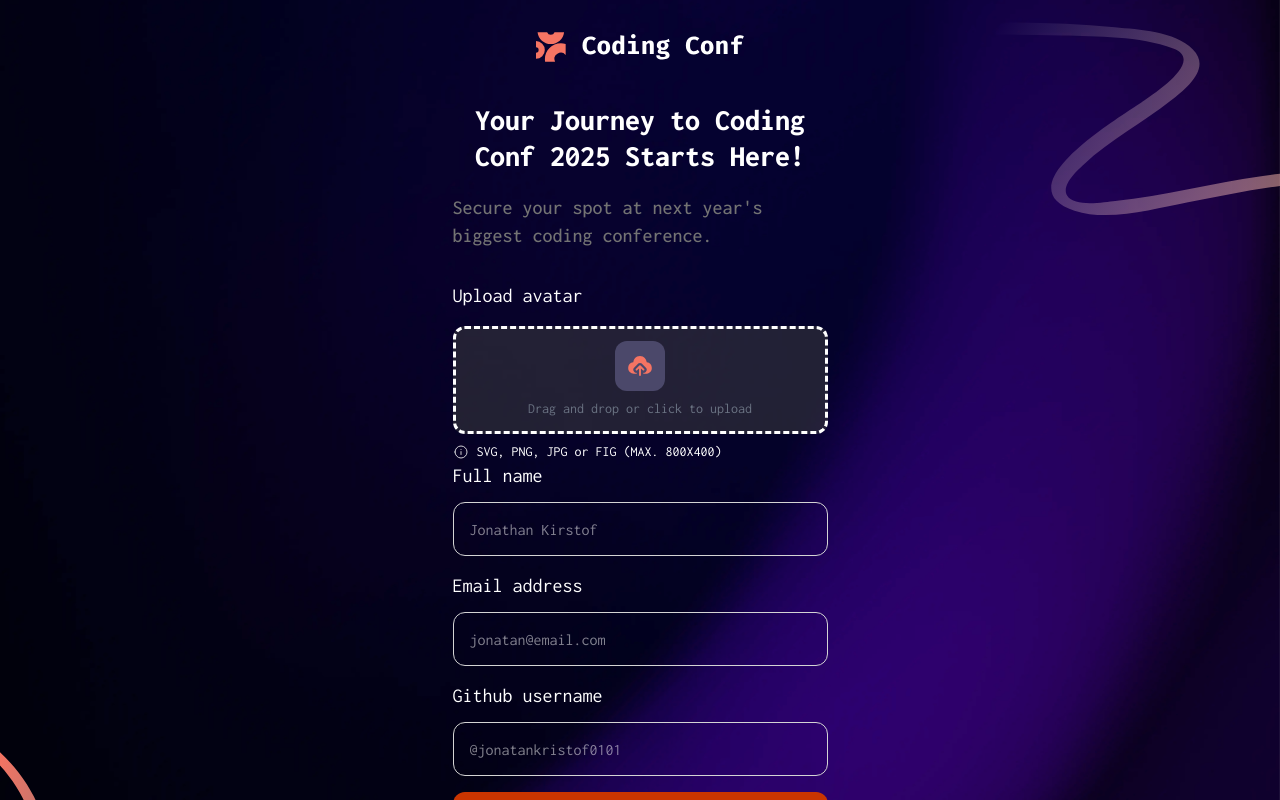
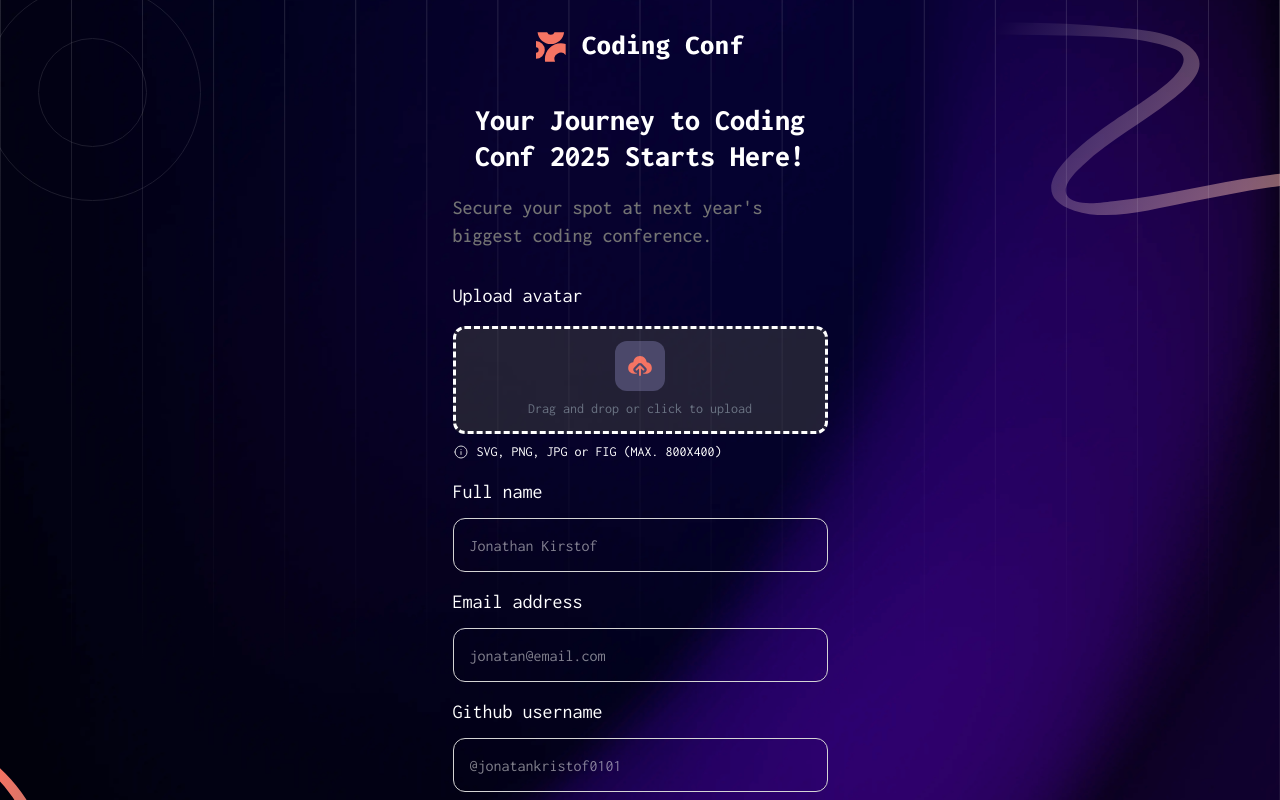
Before and after one commit to CarlosJairo/conference-ticket-generator, a React (Vite) app: page / in a window 1280 px wide. Shown: the top 800 px of the page. Built offline with nearby package versions, Linux system fonts and the light colour scheme.

Commit message:
feat: add styles and imgs to layout

```diff
--- a/src/App.tsx
+++ b/src/App.tsx
@@ -1,5 +1,6 @@
-import MainLayOut from "./components/layouts/mainLayOut/mainLayOut";
+import MainLayOut from "./components/layouts/mainLayOut/MainLayOut";
 import FormPage from "./pages/formPage/formPage";
+
 function App() {
   return (
     <MainLayOut>
--- a/src/components/layouts/mainLayOut/MainLayOut.tsx
+++ b/src/components/layouts/mainLayOut/MainLayOut.tsx
@@ -7,16 +7,30 @@ const MainLayOut = ({ children }: Props) => {
     <main
       className=" py-8 px-4 bg-[url(/assets/images/background-mobile.png)] bg-cover bg-bottom
     md:bg-[url(/assets/images/background-tablet.png)]
-    lg:bg-[url(/assets/images/background-desktop.png)] relative"
+    lg:bg-[url(/assets/images/background-desktop.png)] relative overflow-hidden"
     >
       <img
         src="/assets/images/pattern-squiggly-line-top.svg"
         alt="pattern squizzly line top"
         className="absolute right-0 top-4 h-13 md:h-25 lg:h-50"
       />
+
+      <img
+        src="/assets/images/pattern-circle.svg"
+        alt="pattern circle"
+        className="absolute -top-4 -left-4"
+      />
+
+      <img
+        src="/assets/images/pattern-lines.svg"
+        alt="pattern lines"
+        className="absolute top-0 min-w-5xl inset-0 pointer-events-none"
+      />
+
       <header className="flex justify-center mb-10">
         <img src="/assets/images/logo-full.svg" alt="logo" className="" />
       </header>
+
       {children}
 
       <img
--- a/src/components/organism/Form/Form.tsx
+++ b/src/components/organism/Form/Form.tsx
@@ -6,7 +6,7 @@ const Form = () => {
   return (
     <div>
       <UploadInput />
-      <div className="flex flex-col gap-4">
+      <div className="flex flex-col gap-4 pt-4">
         <TextInput label="Full name" placeholder="Jonathan Kirstof" />
         <TextInput
           label="Email address"
```
Also changed, not shown: 1 other file (tests, documents, lock files or other folders).
